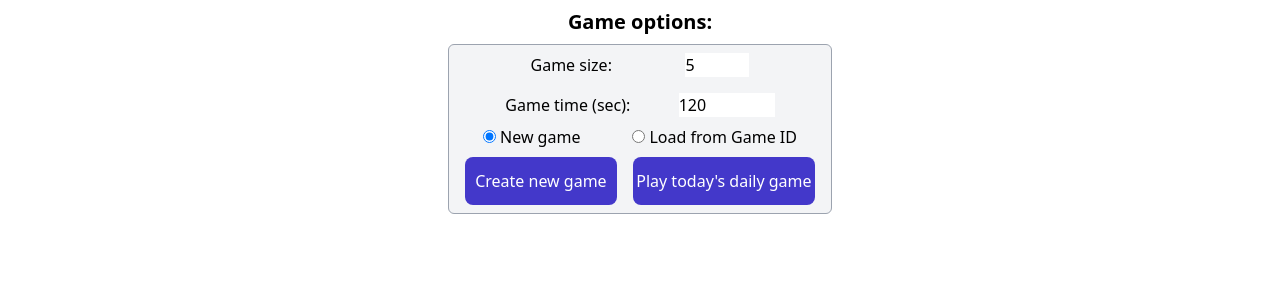
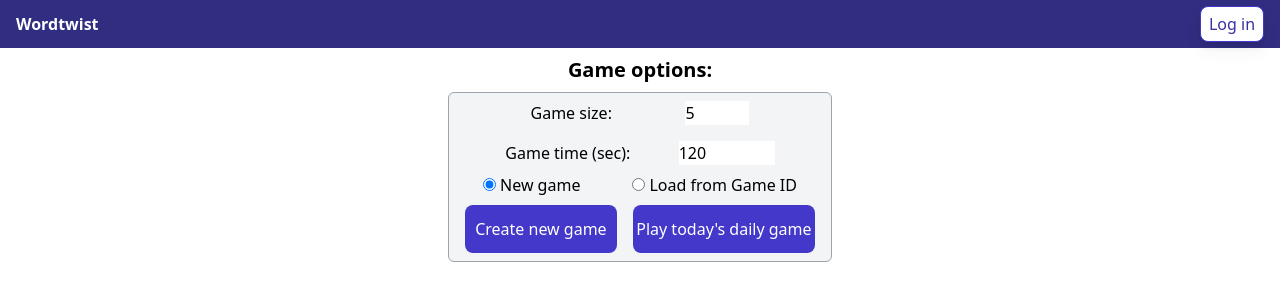
Before and after one commit to msarkisian/wordtwist, a React (Vite) app in the folder client/: page / in a window 1280 px wide. Shown: the top 300 px of the page. Built offline with nearby package versions, Linux system fonts and the light colour scheme.

Commit message:
add header

```diff
--- a/client/src/@types.ts
+++ b/client/src/@types.ts
@@ -7,3 +7,8 @@ export type GameData = {
     valid_words: string[];
   };
 };
+
+export type User = {
+  username: string;
+  id: number;
+};
--- a/client/src/App.tsx
+++ b/client/src/App.tsx
@@ -1,7 +1,16 @@
+import { User } from './@types';
 import { GameBoard } from './components/gameboard/GameBoard';
+import { Header } from './components/Header';
+import { useLocalStorageState } from './hooks/useLocalStorageState';
 
 function App() {
-  return <GameBoard />;
+  const [user, setUser] = useLocalStorageState<User | null>('user', null);
+  return (
+    <>
+      <Header user={user} />
+      <GameBoard />
+    </>
+  );
 }
 
 export default App;
--- /dev/null
+++ b/client/src/components/Header.tsx
@@ -0,0 +1,21 @@
+import React from 'react';
+import { User } from '../@types';
+
+interface HeaderProps {
+  user: User | null;
+}
+
+export const Header: React.FC<HeaderProps> = ({ user }) => {
+  return (
+    <header className="h-12 flex bg-indigo-900 justify-between">
+      <h1 className="text-white font-extrabold mx-4 my-auto">Wordtwist</h1>
+      {!user ? (
+        <button className="btn-secondary w-16 h-3/4 mx-4 my-auto">
+          Log in
+        </button>
+      ) : (
+        <p>{user.username}</p>
+      )}
+    </header>
+  );
+};
```
